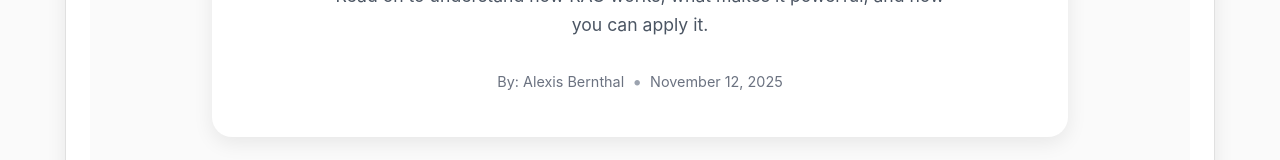
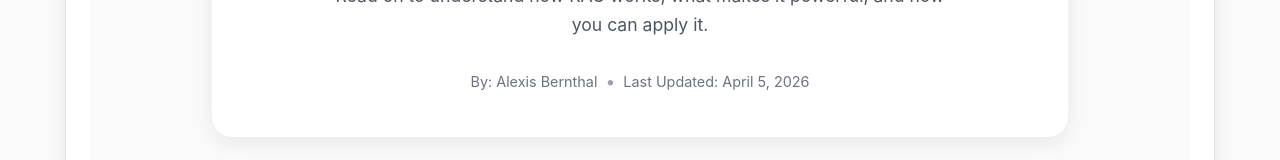
Before and after one commit to alexisbernt/Portfolio, a React (Create React App) app in the folder lexi-portfolio/: page /#/post1 in a window 1280 px wide. Shown: the part 537-697 px from the top of the page. Built offline with nearby package versions, Linux system fonts and the light colour scheme.

Commit message:
Linking RAG story

```diff
--- a/lexi-portfolio/src/Blog.js
+++ b/lexi-portfolio/src/Blog.js
@@ -51,6 +51,12 @@ const Blog = () => {
               desc: "Collaborating with Amber Ferguson.",
               img: "/amber.png",
               link: "/story/4",
+            },
+            {
+              title: "Retrieval Augmented Generation (RAG)",
+              desc: "Understanding how RAG works, what makes it powerful, and how you can apply it.",
+              img: "/rag-doll.png",
+              link: "/post1",
             },
           ].map((post, i) => (
             <Link key={i} to={post.link} style={{ textDecoration: "none" }}>
--- a/lexi-portfolio/src/pages/Posts/LearningPost1-RAG.js
+++ b/lexi-portfolio/src/pages/Posts/LearningPost1-RAG.js
@@ -19,7 +19,7 @@ function Post1() {
           <div class="about-meta">
             <span>By: Alexis Bernthal</span>
             <span class="dot">•</span>
-            <span>November 12, 2025</span>
+            <span>Last Updated: April 5, 2026</span>
           </div>
         </div>
       </header>
@@ -61,7 +61,7 @@ function Post1() {
             (ii) Academic Help: If a student uses some particular LLMs, if they ask the model a question the RAG model will pull up relevant articles, websites, or textbook pages to better explain that specific concept. That's RAG!
             (iii) The Workplace: Corporate firms in particular are now uploading thousands of documents into their internal RAG models. For example, Microsoft Copilot now has a "Work" and "Web" mode. The "Work" mode is retrieving information from a company's internal document repository for information specific to that company.
             The generated content from the AI model is catered toward what is specific to the company. RAG in action!</p>
-          <p>[It was RAG-ical to have you read this educational page!]. To stay up-to-date with RAG and Artificial Intelligence advancements, join the mailing list (for free!) or just keep searching up this webpage (alexisbernthal.com). The goal of alexisbernthal.com is to get people learning about real-world things and changes together.
+          <p>[It was RAG-ical to have you read this educational page!]. To stay up-to-date with RAG and Artificial Intelligence advancements, join the mailing list (for free!) or just keep searching up this webpage (newsinawink.org). The goal of newsinawink.org is to get people learning about real-world things and changes together.
             Thanks for joining!</p>
       </div>
       {/* Footer at the bottom */}
```
